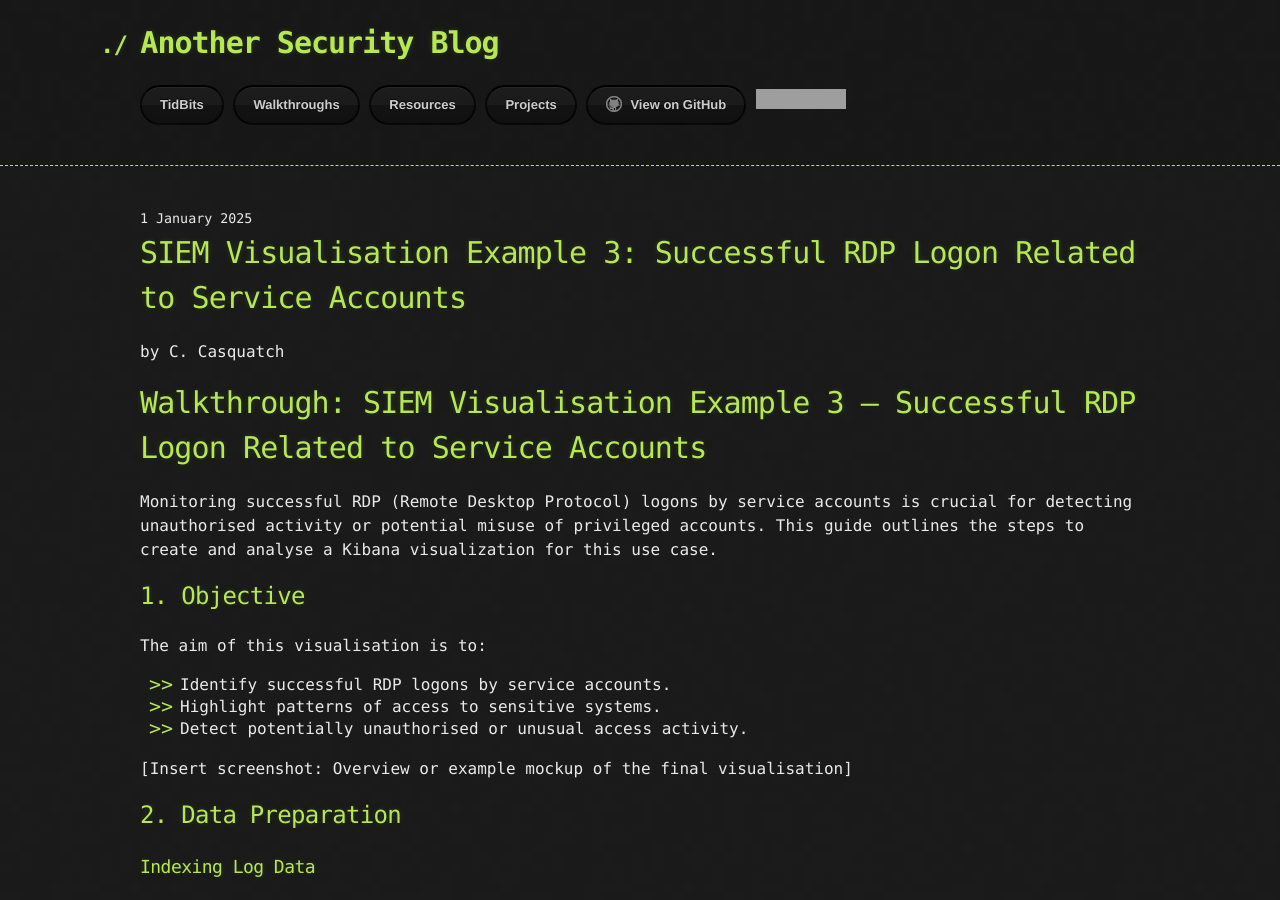
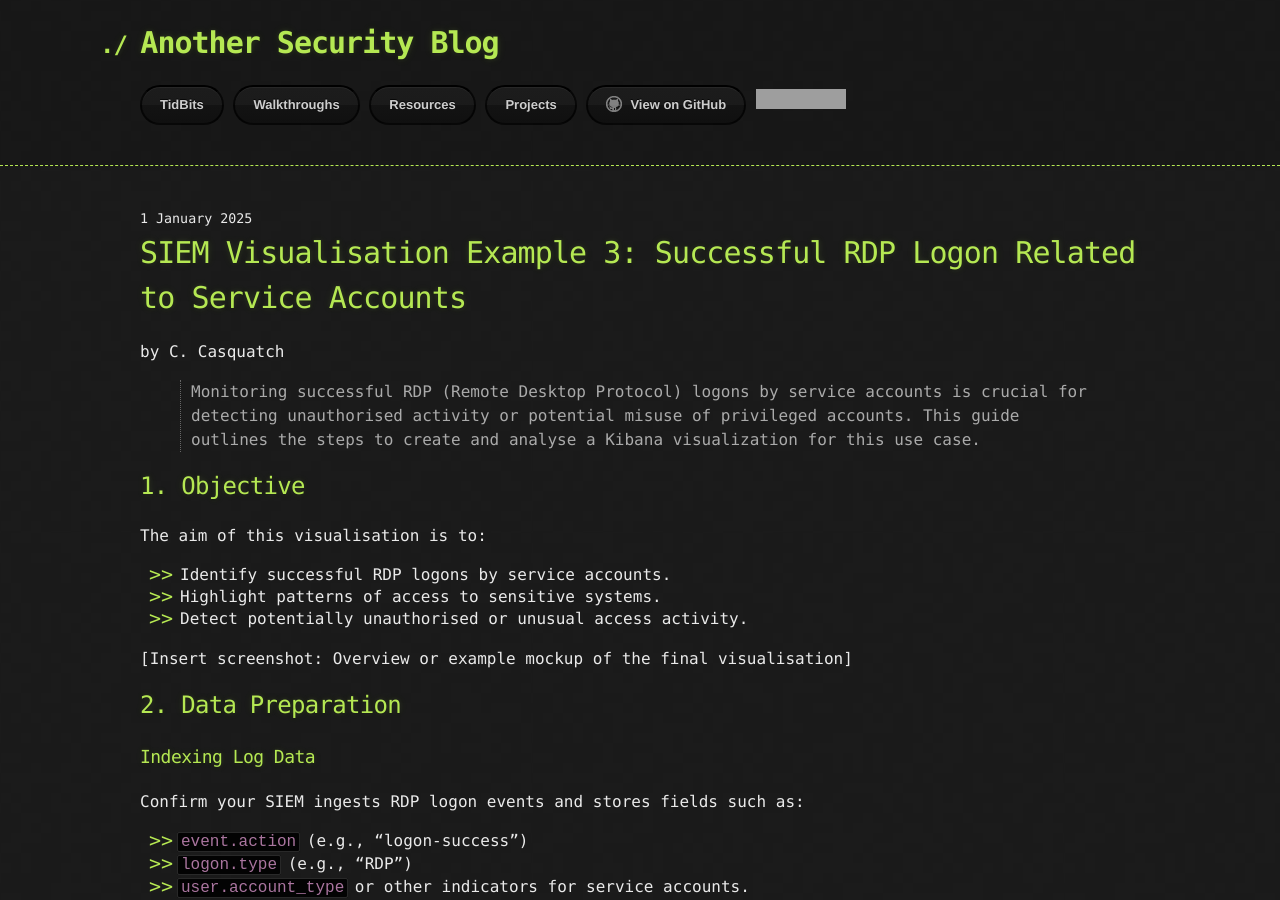
Before and after one commit to CyberCasquatch/cybercasquatch.github.io, a Jekyll site: the page built from _posts/Walkthroughs/2025-01-01-SIEMExampleThree-HTB.markdown, in a window 1280 px wide and 900 px high. Built offline with Jekyll 4.4.1, drawn with Linux system fonts in a browser that asks for light colours; the repository's description, which GitHub fills in, is left out; grey boxes are pictures that could not be loaded.

Commit message:
Update 2025-01-01-SIEMExampleThree-HTB.markdown

```diff
--- a/_posts/Walkthroughs/2025-01-01-SIEMExampleThree-HTB.markdown
+++ b/_posts/Walkthroughs/2025-01-01-SIEMExampleThree-HTB.markdown
@@ -7,10 +7,7 @@ comments: false
 tag: ['soc', 'siem', 'elastic']
 ---
 
-Walkthrough: SIEM Visualisation Example 3 – Successful RDP Logon Related to Service Accounts
-============================================================================================
-
-Monitoring successful RDP (Remote Desktop Protocol) logons by service accounts is crucial for detecting unauthorised activity or potential misuse of privileged accounts. This guide outlines the steps to create and analyse a Kibana visualization for this use case.
+> Monitoring successful RDP (Remote Desktop Protocol) logons by service accounts is crucial for detecting unauthorised activity or potential misuse of privileged accounts. This guide outlines the steps to create and analyse a Kibana visualization for this use case.
 
 1\. Objective
 -------------
```
